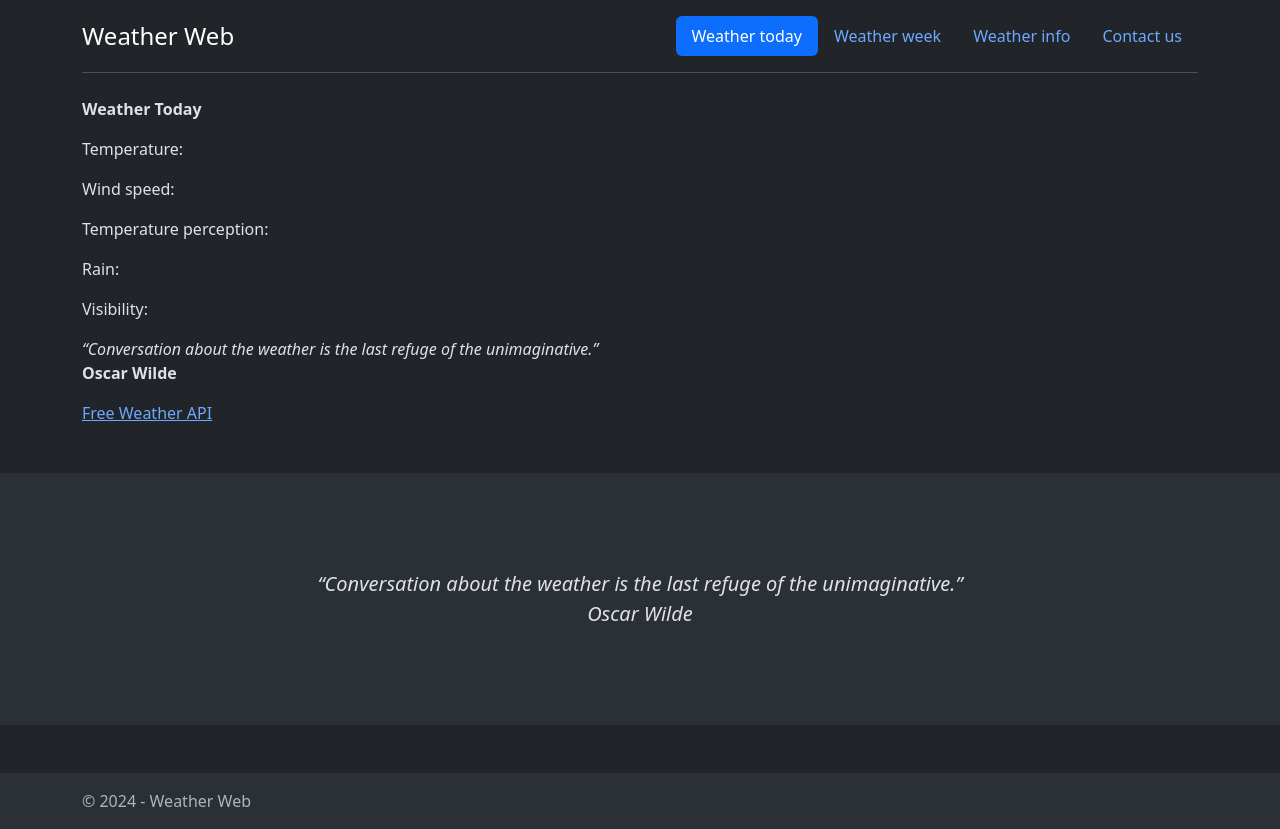
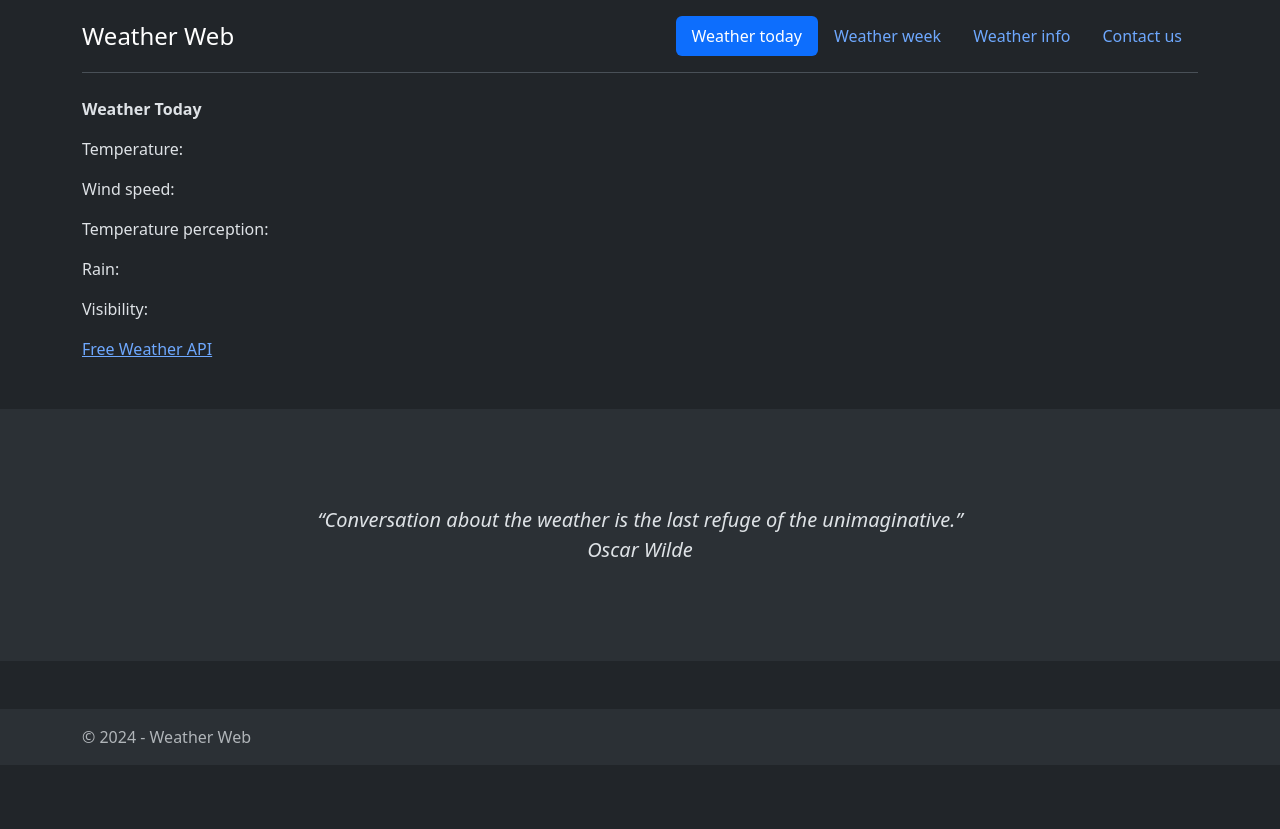
Before and after one commit to IacopoC/weather-web, a Vue app: page / in a window 1280 px wide. After the commit the page ends 800 px from the top, so only its background shows below. Built offline with nearby package versions, Linux system fonts and the light colour scheme; no server answers.

Commit message:
aggiunto banner quote.

```diff
--- a/src/App.vue
+++ b/src/App.vue
@@ -1,6 +1,7 @@
 <script setup>
 import Header from './components/Header.vue';
 import Footer from './components/Footer.vue';
+import BannerQuote from "@/components/BannerQuote.vue";
 import WeatherToday from "@/components/weather/WeatherToday.vue";
 </script>
 
@@ -9,20 +10,9 @@ import WeatherToday from "@/components/weather/WeatherToday.vue";
   <div class="container">
     <Header title="Weather Web"></Header>
     <WeatherToday></WeatherToday>
-    <em>“Conversation about the weather is the last refuge of the unimaginative.”</em>
-    <p><strong>Oscar Wilde</strong></p>
     <p><a href="https://open-meteo.com/">Free Weather API</a></p>
   </div>
-    <div class="my-5">
-      <div class="p-5 text-center bg-body-tertiary">
-        <div class="container py-5">
-          <em class="col-lg-8 mx-auto lead">
-            “Conversation about the weather is the last refuge of the unimaginative.”
-            <br><strong>Oscar Wilde</strong>
-          </em>
-        </div>
-      </div>
-    </div>
+    <BannerQuote></BannerQuote>
   </main>
   <Footer></Footer>
 </template>
--- /dev/null
+++ b/src/components/BannerQuote.vue
@@ -0,0 +1,22 @@
+<script>
+export default {
+  name: "BannerQuote"
+}
+</script>
+
+<template>
+  <div class="my-5">
+    <div class="p-5 text-center bg-body-tertiary">
+      <div class="container py-5">
+        <em class="col-lg-8 mx-auto lead">
+          “Conversation about the weather is the last refuge of the unimaginative.”
+          <br><strong>Oscar Wilde</strong>
+        </em>
+      </div>
+    </div>
+  </div>
+</template>
+
+<style scoped lang="scss">
+
+</style>
```
